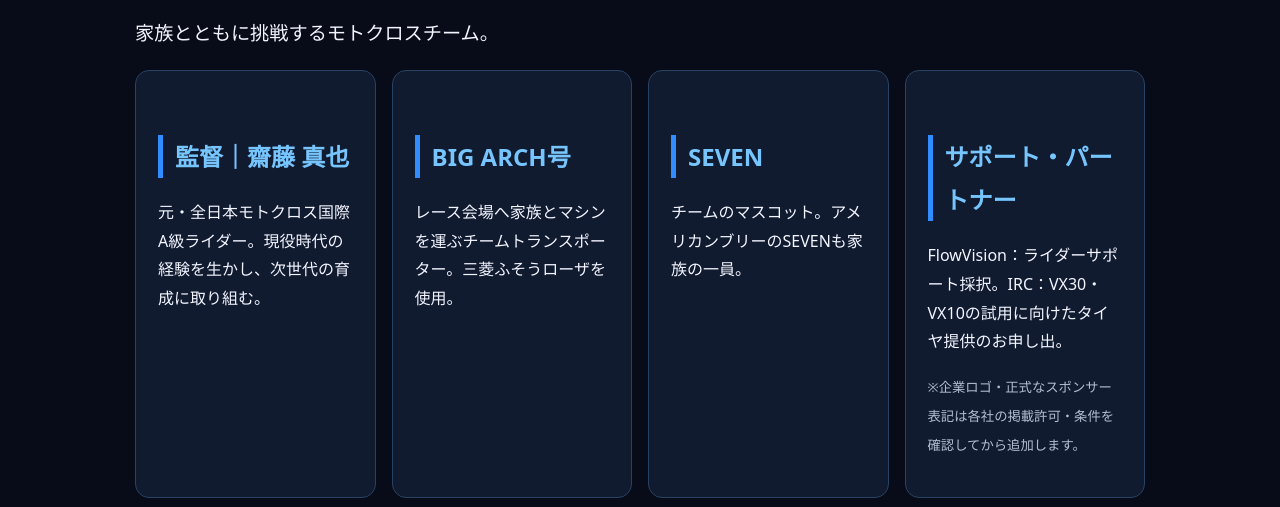
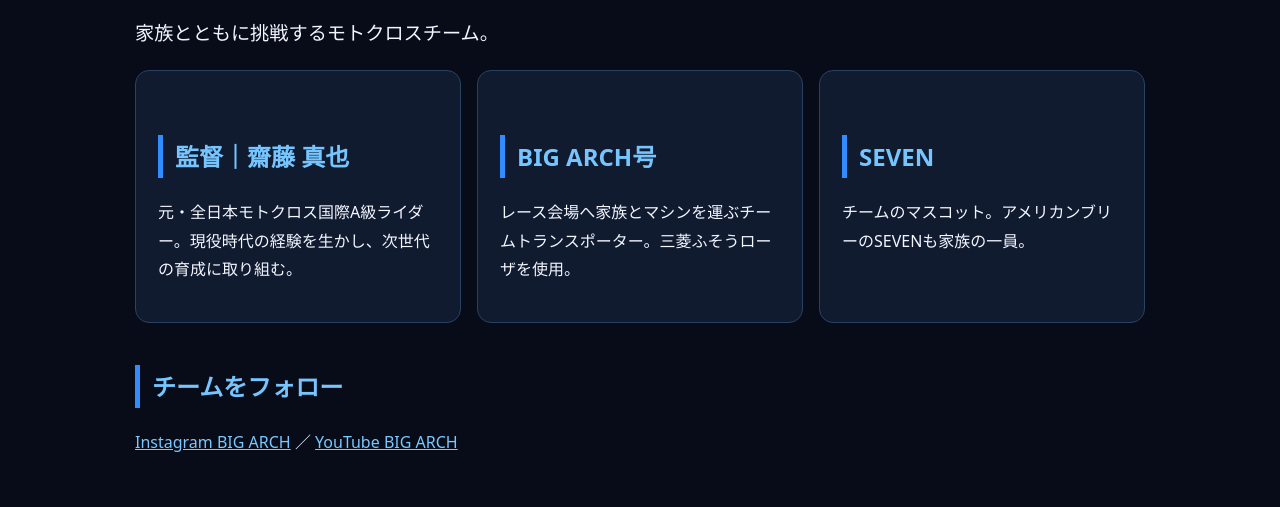
Before and after one commit to bigarch3110-star/big-arch-website, a plain HTML site: page team.html in a window 1280 px wide. Shown: the part 293-800 px from the top of the page. Drawn offline with Linux system fonts and the light colour scheme.

Commit message:
Add files via upload

```diff
--- a/team.html
+++ b/team.html
@@ -1 +1 @@
-<!doctype html><html lang="ja"><head><meta charset="utf-8"><meta name="viewport" content="width=device-width,initial-scale=1"><meta name="description" content="BIG ARCH モトクロスチームの公式アーカイブ"><title>チーム・スポンサー | BIG ARCH</title><link rel="stylesheet" href="assets/style.css"></head><body><header><nav><a href="./">公式トップ</a><a href="history.html">3世代の歴史</a><a href="riders.html">ライダー</a><a href="team.html">チーム紹介</a><a href="secret.html">SECRET ARCHIVE</a></nav></header><main><p class="tag">ABOUT THE TEAM</p><h1>BIG ARCH</h1><p class="lead">家族とともに挑戦するモトクロスチーム。</p><div class="grid"><section class="card"><h2>監督｜齋藤 真也</h2><p>元・全日本モトクロス国際A級ライダー。現役時代の経験を生かし、次世代の育成に取り組む。</p></section><section class="card"><h2>BIG ARCH号</h2><p>レース会場へ家族とマシンを運ぶチームトランスポーター。三菱ふそうローザを使用。</p></section><section class="card"><h2>SEVEN</h2><p>チームのマスコット。アメリカンブリーのSEVENも家族の一員。</p></section><section class="card"><h2>サポート・パートナー</h2><p>FlowVision：ライダーサポート採択。IRC：VX30・VX10の試用に向けたタイヤ提供のお申し出。</p><p><small>※企業ロゴ・正式なスポンサー表記は各社の掲載許可・条件を確認してから追加します。</small></p></section></div><h2>チームをフォロー</h2><p><a href="https://www.instagram.com/big_arch_mx/">Instagram BIG ARCH</a> ／ <a href="https://www.youtube.com/@BIGARCH-pz4mp">YouTube BIG ARCH</a></p></main><footer>© BIG ARCH · <a href="https://www.instagram.com/big_arch_mx/">Instagram</a> · <a href="https://www.youtube.com/@BIGARCH-pz4mp">YouTube</a></footer></body></html>
+<!doctype html><html lang="ja"><head><meta charset="utf-8"><meta name="viewport" content="width=device-width,initial-scale=1"><meta name="description" content="BIG ARCH モトクロスチームの公式アーカイブ"><title>チーム紹介 | BIG ARCH</title><link rel="stylesheet" href="assets/style.css"></head><body><header><nav><a href="./">公式トップ</a><a href="history.html">3世代の歴史</a><a href="riders.html">ライダー</a><a href="team.html">チーム紹介</a><a href="secret.html">SECRET ARCHIVE</a></nav></header><main><p class="tag">ABOUT THE TEAM</p><h1>BIG ARCH</h1><p class="lead">家族とともに挑戦するモトクロスチーム。</p><div class="grid"><section class="card"><h2>監督｜齋藤 真也</h2><p>元・全日本モトクロス国際A級ライダー。現役時代の経験を生かし、次世代の育成に取り組む。</p></section><section class="card"><h2>BIG ARCH号</h2><p>レース会場へ家族とマシンを運ぶチームトランスポーター。三菱ふそうローザを使用。</p></section><section class="card"><h2>SEVEN</h2><p>チームのマスコット。アメリカンブリーのSEVENも家族の一員。</p></section></div><h2>チームをフォロー</h2><p><a href="https://www.instagram.com/big_arch_mx/">Instagram BIG ARCH</a> ／ <a href="https://www.youtube.com/@BIGARCH-pz4mp">YouTube BIG ARCH</a></p></main><footer>© BIG ARCH · <a href="https://www.instagram.com/big_arch_mx/">Instagram</a> · <a href="https://www.youtube.com/@BIGARCH-pz4mp">YouTube</a></footer></body></html>
```
